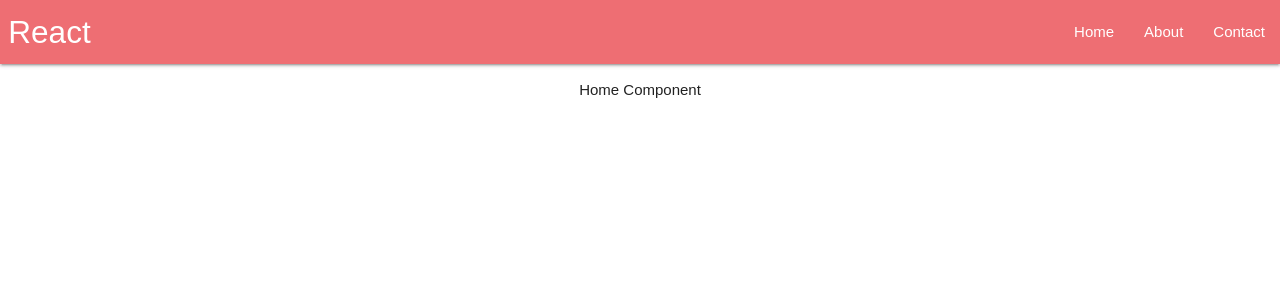
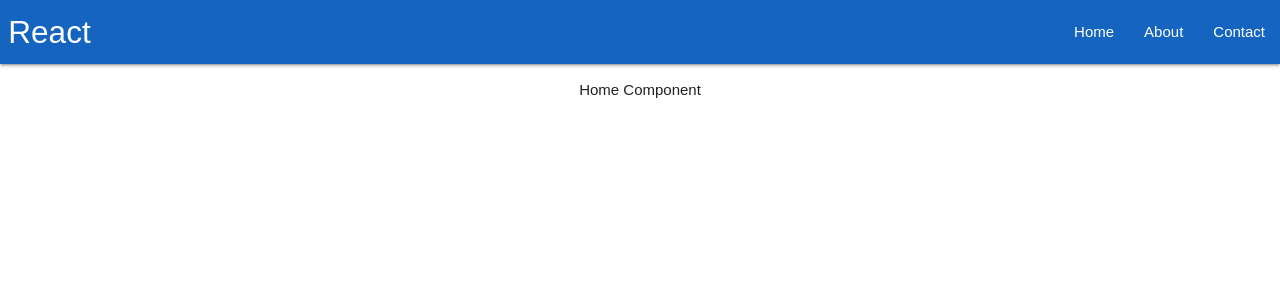
Before and after one commit to ashokvpi99/demo-app, a React (Create React App) app: page / in a window 1280 px wide. Shown: the top 300 px of the page. Built offline with nearby package versions, Linux system fonts and the light colour scheme.

Commit message:
nav color changed

```diff
--- a/src/components/Nav.jsx
+++ b/src/components/Nav.jsx
@@ -5,7 +5,7 @@ const NavBar = (props) => {
     return (
         <React.Fragment>
             <nav>
-                <div className="nav-wrapper">
+                <div className="nav-wrapper blue darken-3">
                     &nbsp;&nbsp;
                     <Link to={'/'} className="brand-logo">React</Link>
                     <ul id="nav-mobile" className="right hide-on-med-and-down">
```
